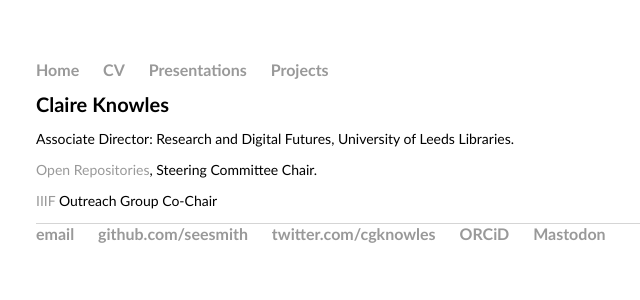
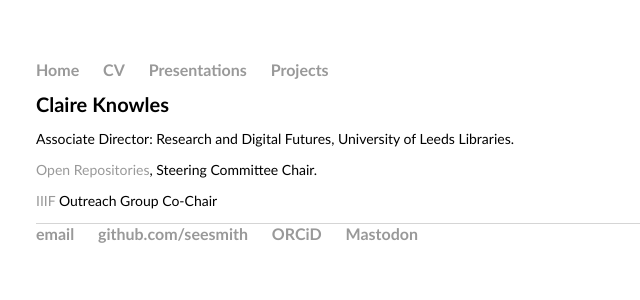
Before and after one commit to seesmith/seesmith.github.io, a Jekyll site: the page built from index.html, in a window 1280 px wide. Shown: the top 300 px of the page, without its empty margins (156-796 px from the left). Built offline with Jekyll 4.4.1, drawn with Linux system fonts in a browser that asks for light colours.

Commit message:
Update default.html
removed twitter link

```diff
--- a/_layouts/default.html
+++ b/_layouts/default.html
@@ -24,7 +24,6 @@
 	    		<ul>
 	        		<li><a href="mailto:cgknowles@gmail.com">email</a></li>
 	        		<li><a href="https://github.com/seesmith">github.com/seesmith</a></li>
-				<li><a href="https://twitter.com/cgknowles">twitter.com/cgknowles</a></li>
 				<li><a href="https://orcid.org/0000-0002-6969-7382">ORCiD</a></li>
 				<li><a rel="me" href="https://scholar.social/@cgknowles">Mastodon</a></li>
 				</ul>
```
